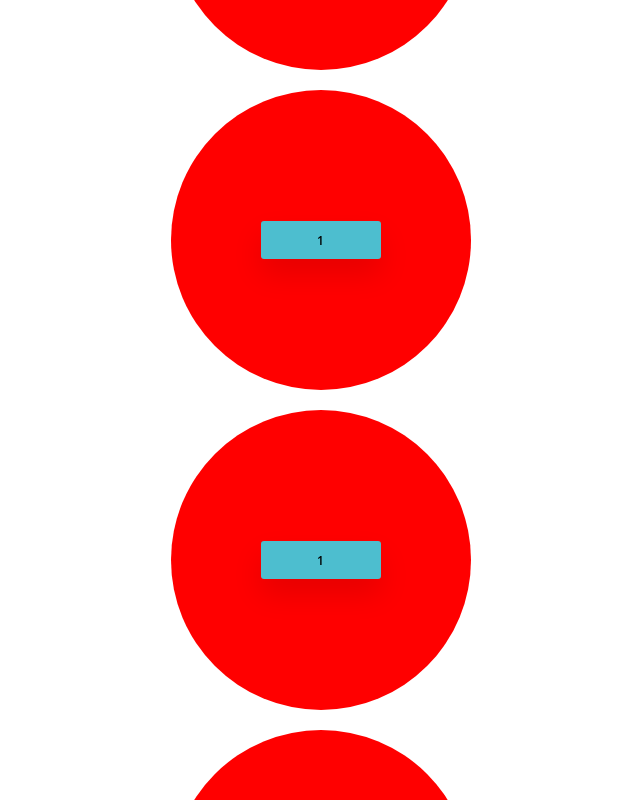
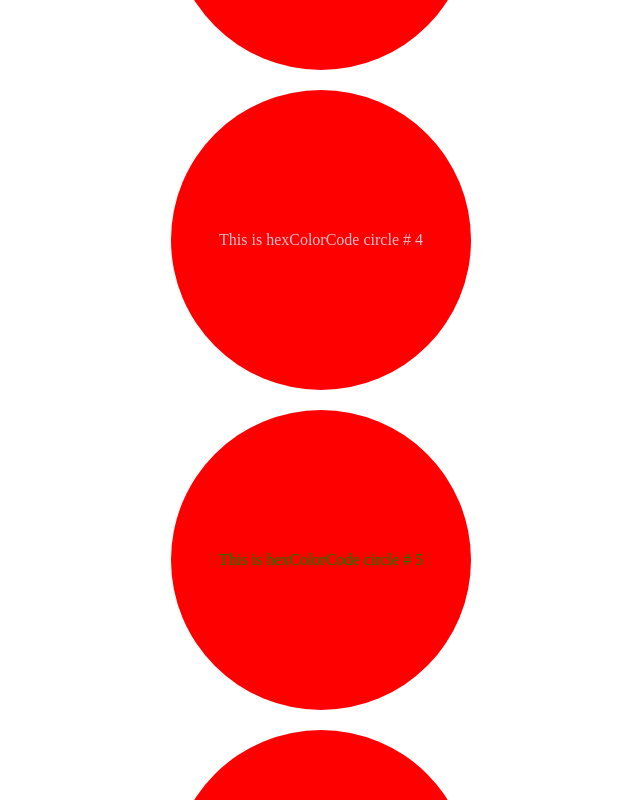
Before and after one commit to LauraTechnology/my-app, a React (Create React App) app: page / in a window 1280 px wide. Shown: the top 800 px of the page, without its empty margins (319-959 px from the left). Built offline with nearby package versions, Linux system fonts and the light colour scheme.

Commit message:
8 rutuliai

```diff
--- a/src/Components/EightCircles.jsx
+++ b/src/Components/EightCircles.jsx
@@ -1,10 +1,21 @@
 
 
-function EightCircles ({color}) {
+function EightCircles ({ls, circleColor, circleNumber}) {
 
     return (
-        <div className = "eight-circles" style= { {backgroundColor: color} }>
-            <button>1</button>
+
+        <div className = "eight-circles" >
+            <span style= {{
+
+                letterSPacing: ls,
+                color: circleColor,
+                number: circleNumber
+
+
+
+
+            }}>This is hexColorCode circle # {circleNumber}</span>
+
 
         </div>
 
```
